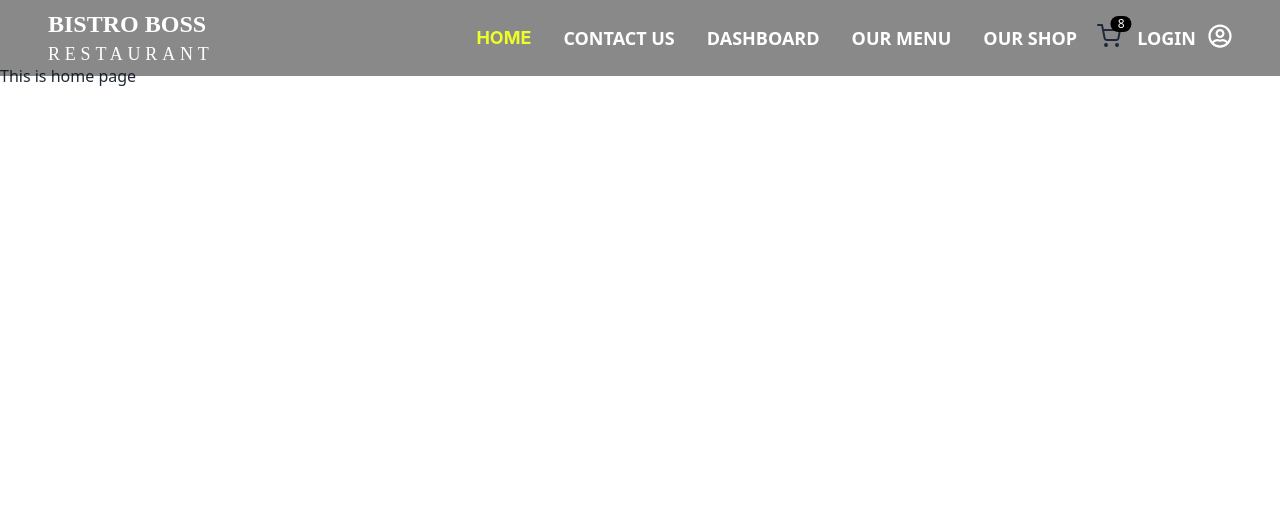
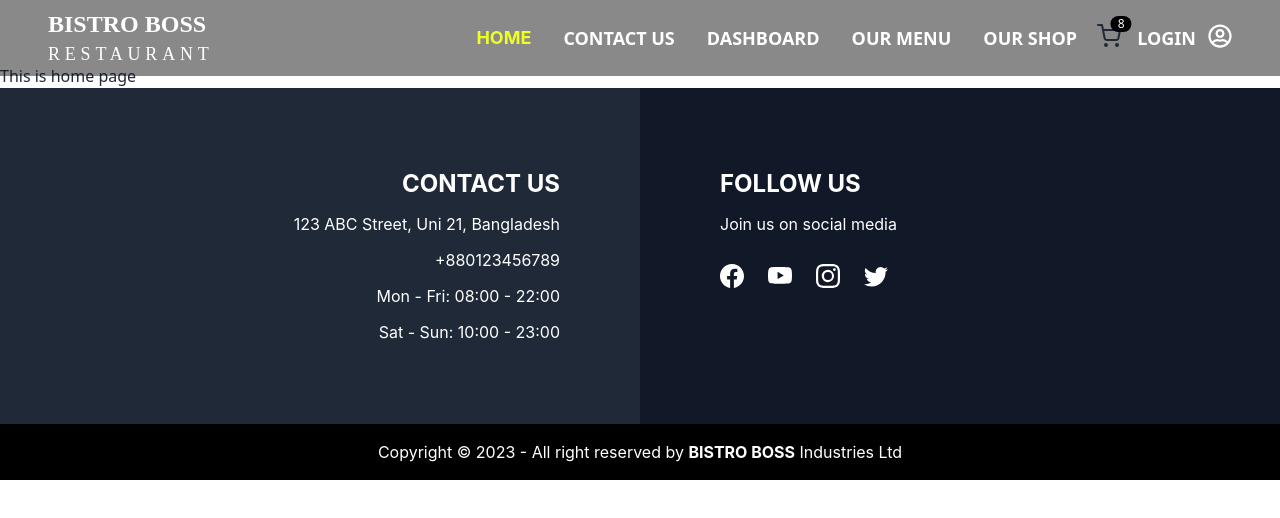
Before and after one commit to sumon-chandra/bistro-restaurant, a React (Vite) app: page / in a window 1280 px wide. Shown: the top 518 px of the page. Built offline with nearby package versions, Linux system fonts and the light colour scheme.

Commit message:
Create footer

```diff
--- /dev/null
+++ b/src/component/Footer.jsx
@@ -0,0 +1,32 @@
+import { BsFacebook, BsInstagram, BsTwitter, BsYoutube } from "react-icons/bs";
+const Footer = () => {
+  return (
+    <footer className="font-inter">
+      <div className="lg:grid grid-cols-2">
+        <div className="bg-[#1F2937] text-white text-right lg:p-20 p-8 space-y-3">
+          <h3 className="lg:text-2xl font-bold uppercase">Contact Us</h3>
+          <p>123 ABC Street, Uni 21, Bangladesh</p>
+          <p>+880123456789</p>
+          <p>Mon - Fri: 08:00 - 22:00</p>
+          <p>Sat - Sun: 10:00 - 23:00</p>
+        </div>
+        <div className="text-white bg-[#111827] text-left lg:p-20 p-8 space-y-3">
+          <h3 className="lg:text-2xl font-bold uppercase">Follow us</h3>
+          <p>Join us on social media</p>
+          <div className="lg:text-2xl font-bold flex items-center gap-x-6 lg:pt-4">
+            <BsFacebook />
+            <BsYoutube />
+            <BsInstagram />
+            <BsTwitter />
+          </div>
+        </div>
+      </div>
+      <p className="footer-center p-4 bg-black text-white lg:text-[16px] text-[10px]">
+        Copyright © 2023 - All right reserved by{" "}
+        <span className="font-bold">BISTRO BOSS</span> Industries Ltd
+      </p>
+    </footer>
+  );
+};
+
+export default Footer;
--- a/src/layouts/RootLayout.jsx
+++ b/src/layouts/RootLayout.jsx
@@ -1,11 +1,13 @@
 import { Outlet } from "react-router-dom";
 import Navbar from "../component/navbar/Navbar";
+import Footer from "../component/Footer";
 
 const RootLayout = () => {
   return (
     <>
       <Navbar />
       <Outlet />
+      <Footer />
     </>
   );
 };
```
